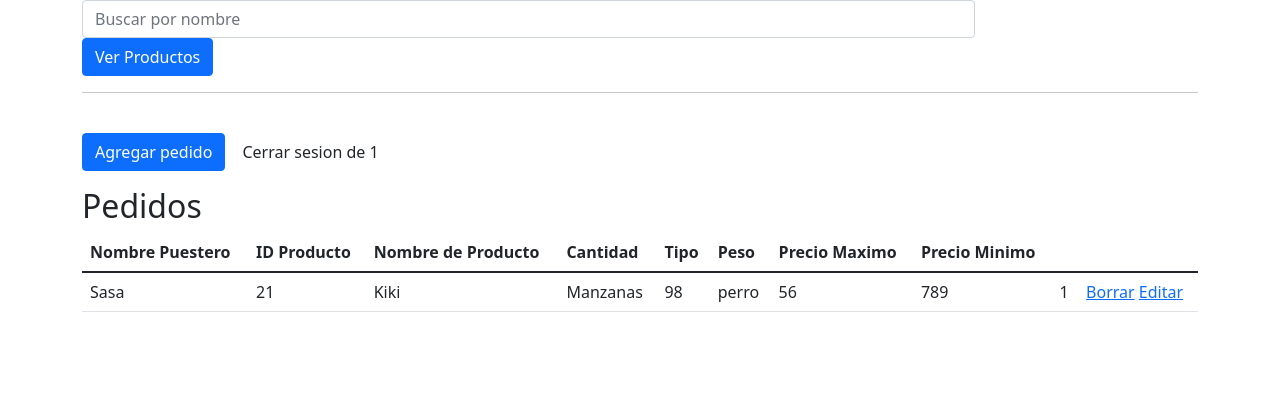
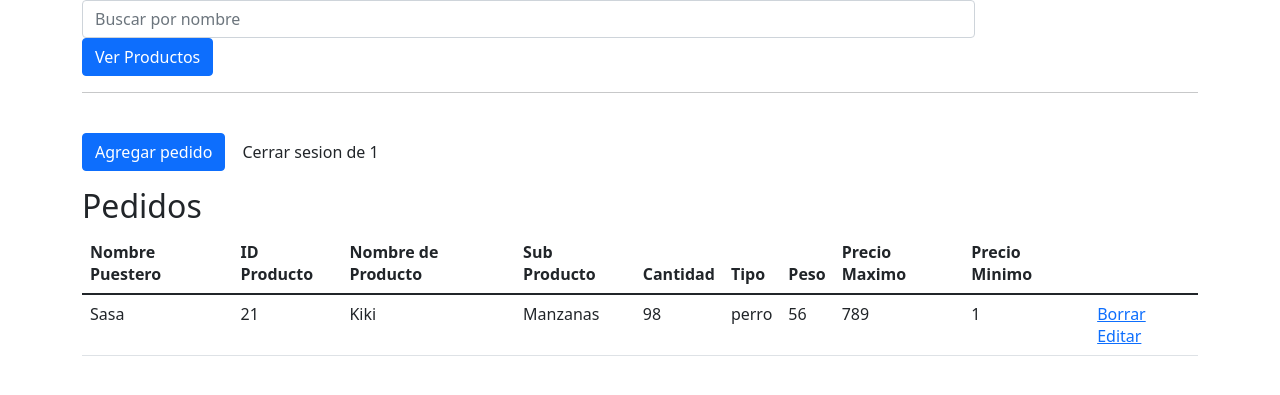
Before and after one commit to aceve-dos/mercado_central, a PHP site: page /inicio_crud.php in a window 1280 px wide. Shown: the top 395 px of the page. Run offline with PHP 8.4, Linux system fonts and the light colour scheme; a user stored in the database is signed in; data comes from the database, SQL or seed files in the repository.

Commit message:
columna de sub producto añadida

```diff
--- a/inicio_crud.php
+++ b/inicio_crud.php
@@ -95,6 +95,7 @@ if ($error) {
                         <th>Nombre Puestero</th>
                         <th>ID Producto</th>
                         <th>Nombre de Producto</th>
+                        <th>Sub Producto</th>
                         <th>Cantidad</th>
                         <th>Tipo</th>
                         <th>Peso</th>
```
